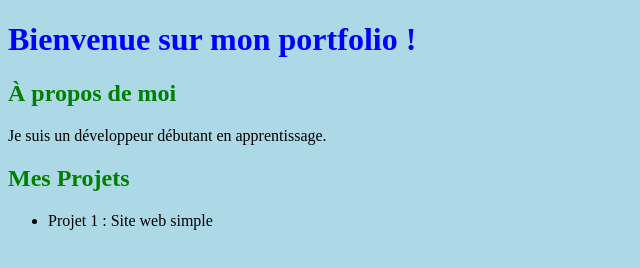
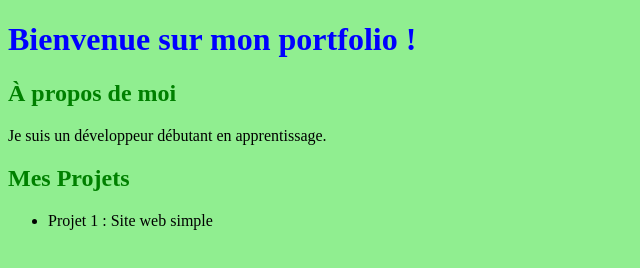
Before and after one commit to merouaaoulmit-ctrl/mon-portfolio, a plain HTML site: page index.html in a window 1280 px wide. Shown: the whole page, without its empty margins (0-640 px from the left). Drawn offline with Linux system fonts and the light colour scheme.

Commit message:
Change background-color to lightgreen

```diff
--- a/styles.css
+++ b/styles.css
@@ -1,3 +1,4 @@
-body { background-color: lightblue; }
+body { background-color: lightgreen;
+; }
 h1 { color: blue; }
 h2 { color: green; }
```
